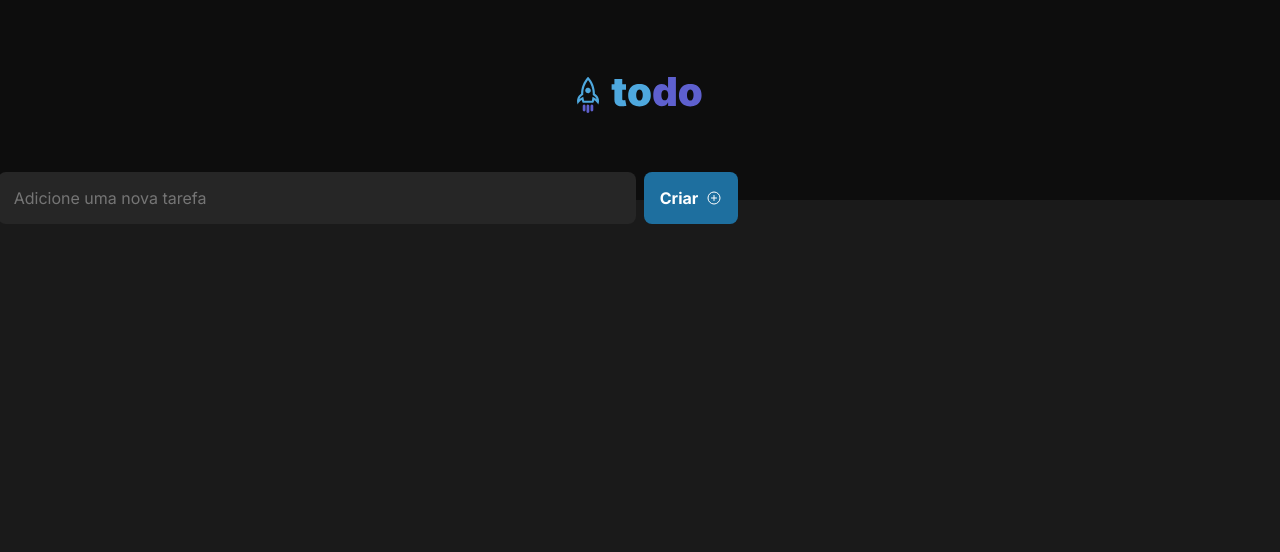
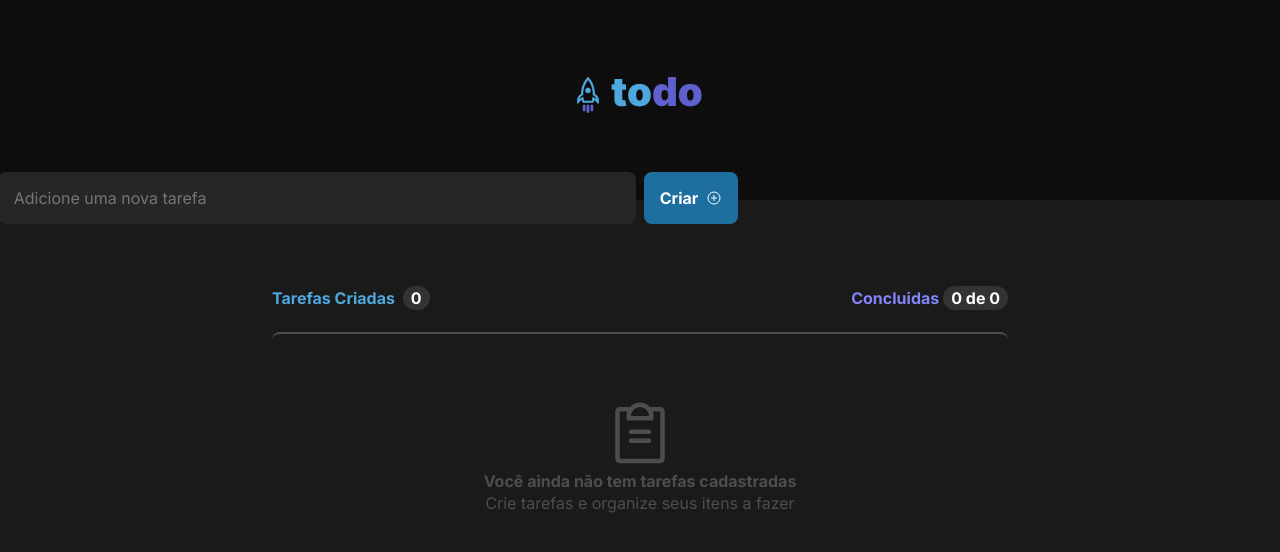
Before and after one commit to leticiar-io/todo-challenge, a React (Vite) app: page / in a window 1280 px wide. Shown: the top 552 px of the page. Built offline with nearby package versions, Linux system fonts and the light colour scheme.

Commit message:
creating new components for the listing

```diff
--- a/src/App.tsx
+++ b/src/App.tsx
@@ -1,4 +1,5 @@
 import { Header } from './components/Header';
+import { ListContent } from './components/ListContent';
 import { NewTask } from './components/NewTask';
 import "./global.css";
 
@@ -9,6 +10,7 @@ function App() {
       <Header />
 
       <NewTask />
+      <ListContent/>
     </div>
   )
 }
--- /dev/null
+++ b/src/components/ListContent.module.css
@@ -0,0 +1,87 @@
+.container {
+  display: flex;
+  flex-direction: column;
+  align-items: center;
+  gap: 1.5rem;
+  width: 100%;
+}
+
+.containerHeader {
+  width: 46rem;
+  margin-top: 4rem;
+
+  display: flex;
+  justify-content: space-between;
+  align-items: space-between;
+
+  font-weight: bold;
+}
+
+.createdTaskCounter {
+  color: var(--blue);
+}
+
+.createdTaskCounter span {
+  color: var(--white);
+  background-color: var(--gray-400);
+
+  padding: 2px 8px 2px 8px; /* top right bottom left*/
+  border-radius: 1rem;
+
+  margin-left: 4px;
+}
+
+.doneTaskCounter {
+  color: var(--purple-300);
+}
+
+.doneTaskCounter span {
+  color: var(--white);
+  background-color: var(--gray-400);
+
+  padding: 2px 8px 2px 8px; /* top right bottom left*/
+  border-radius: 1rem;
+
+  margin-left: 4px;
+}
+
+.emptyList {
+  width: 46rem;
+  border-top: 2px solid var(--gray-300);
+  border-radius: 8px;
+
+  opacity: 0.5;
+
+  padding: 4rem;
+  display: flex;
+  flex-direction: column;
+  align-items: center;
+  justify-content: center;
+  line-height: 1.4;
+  text-align: center;
+}
+
+
+
+@media(max-width: 768px) {
+    html {
+      font-size: 87.5%;
+    }
+    .container {
+        gap: 1.5rem;
+        width: 100%;
+    }
+
+    .containerHeader {
+        padding: 0rem 2rem;
+        width: 100%;
+        margin-top: 8px;
+    }
+
+    .emptyList {
+        width: 100%;
+
+
+        padding: 2rem;
+    }
+  }
--- /dev/null
+++ b/src/components/ListContent.tsx
@@ -0,0 +1,32 @@
+import { ClipboardText } from "phosphor-react";
+import styles from "./ListContent.module.css";
+import { ListItem } from "./ListItem";
+
+export function ListContent() {
+  return (
+    <div className={styles.container}>
+      <header className={styles.containerHeader}>
+        <div className={styles.createdTaskCounter}>
+          Tarefas Criadas <span>0</span>
+        </div>
+        <div className={styles.doneTaskCounter}>
+          Concluidas
+          <span>
+            0 de 0
+          </span>
+        </div>
+      </header>
+
+
+      <div className={styles.emptyList}>
+        <ClipboardText size={72}></ClipboardText>
+        <strong>Você ainda não tem tarefas cadastradas</strong>
+        <p>Crie tarefas e organize seus itens a fazer</p>
+      </div>
+
+      <main className={styles.listItemsContainer}>
+        <ListItem />
+      </main>
+    </div>
+  );
+}
--- /dev/null
+++ b/src/components/ListItem.tsx
@@ -0,0 +1,9 @@
+import styles from "./ListItem.module.css";
+
+export function ListItem() {
+  return (
+    <div className={styles.container}>
+
+    </div>
+  );
+}
```
Also changed, not shown: src/components/ListItem.module.css (added).
